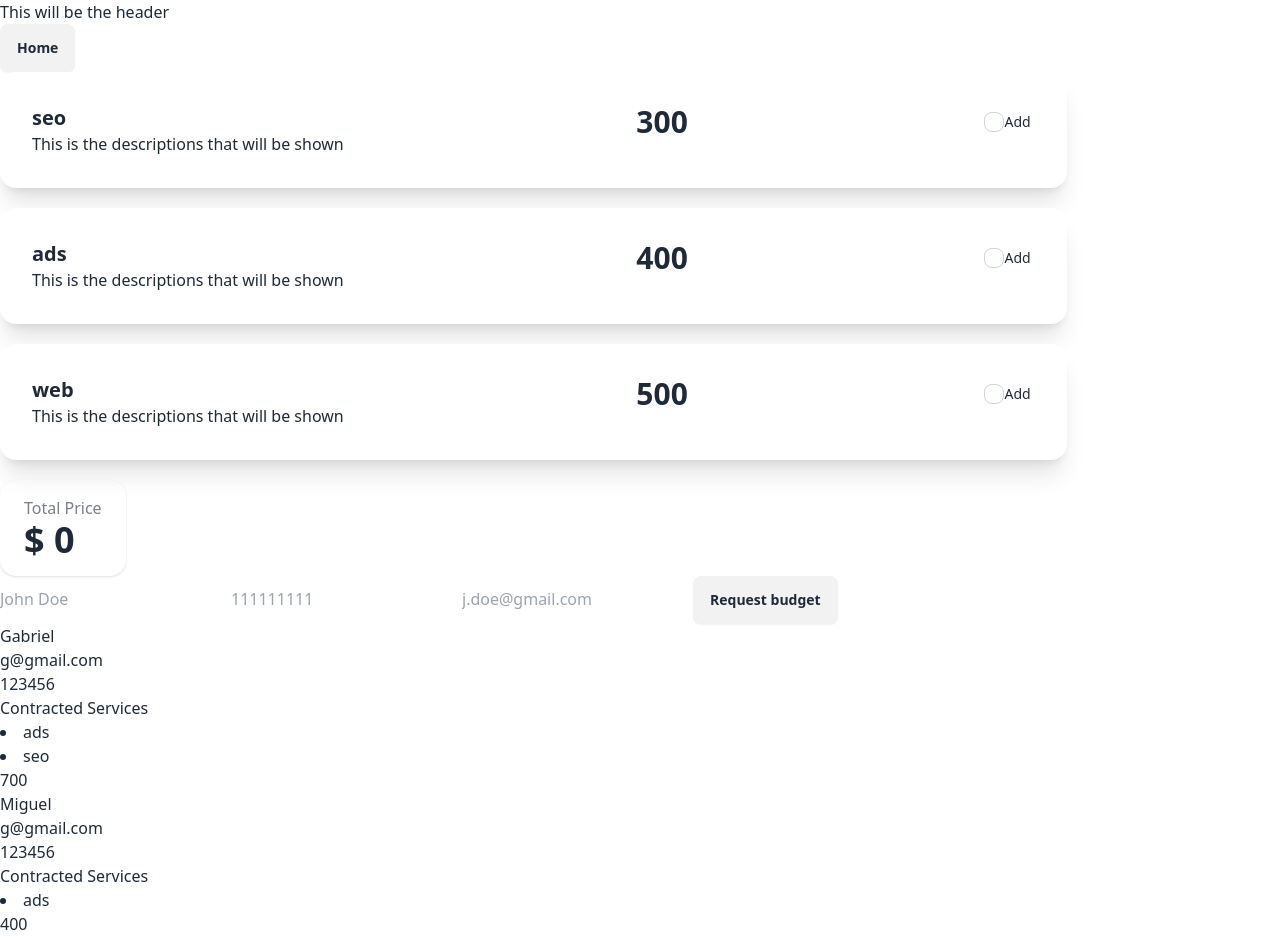
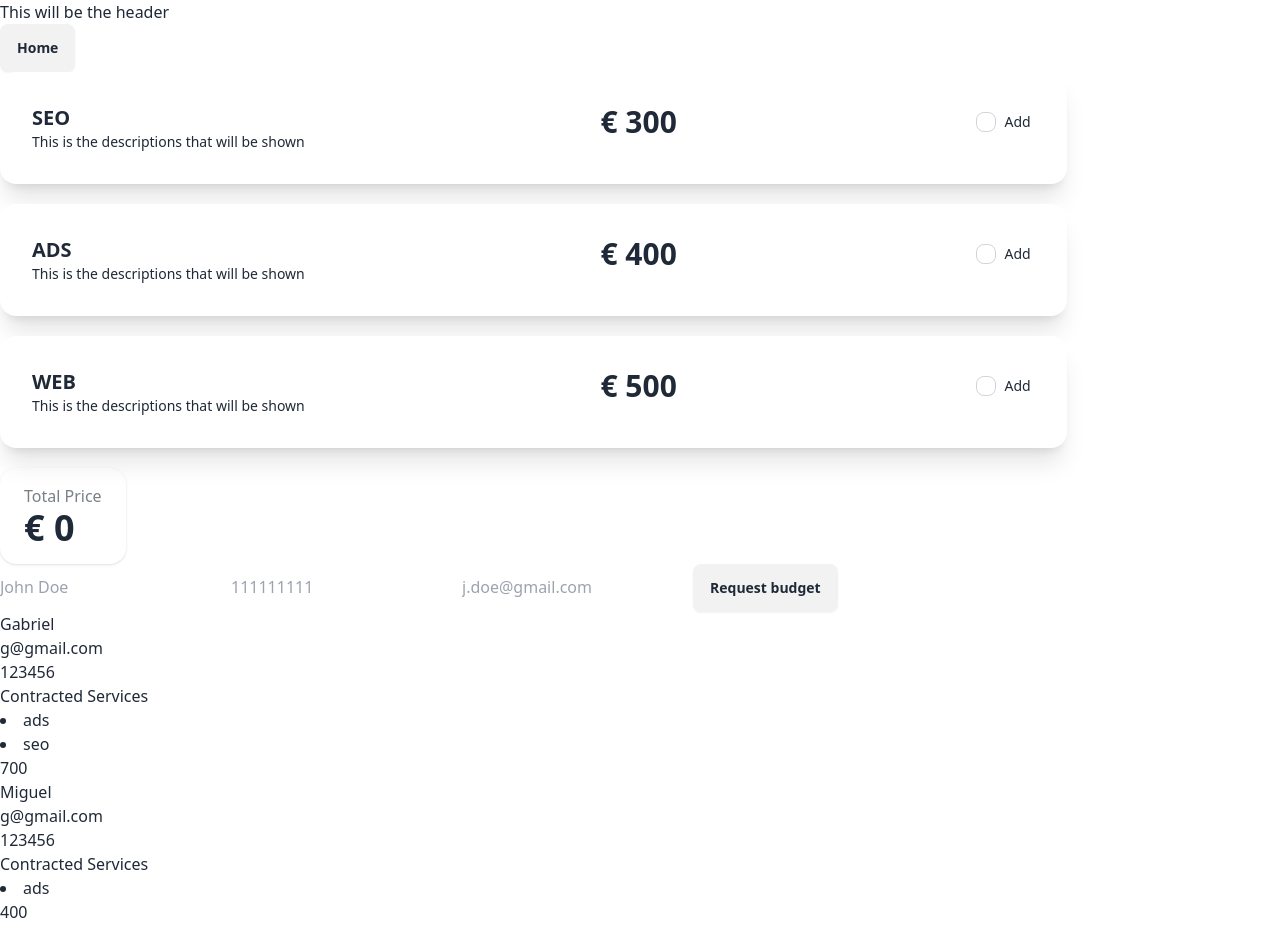
Before and after one commit to gsvaliente/react-sprint-6, a React (Vite) app: page /budget in a window 1280 px wide. Built offline with nearby package versions, Linux system fonts and the light colour scheme.

Commit message:
Minor design adjustments

```diff
--- a/src/components/Card.tsx
+++ b/src/components/Card.tsx
@@ -63,17 +63,17 @@ export function Card({ item }: CardProps) {
         <div className='card-body flex flex-row justify-between'>
           {/* TITLE & DESCRIPTION */}
           <div>
-            <h2 className='card-title'>{item.title}</h2>
-            <p>{item.description}</p>
+            <h2 className='card-title uppercase'>{item.title}</h2>
+            <p className='text-sm'>{item.description}</p>
           </div>
           {/* PRICE */}
           <div>
-            <h1 className='font-extrabold text-3xl'>{item.price}</h1>
+            <h1 className='font-extrabold text-3xl'>€ {item.price}</h1>
           </div>
           {/* CHECKBOX & FORM */}
           <div>
             <div className='form-control'>
-              <label className='label cursor-pointer'>
+              <label className='label cursor-pointer space-x-2'>
                 <input
                   type='checkbox'
                   readOnly
--- a/src/components/ExtraInputs.tsx
+++ b/src/components/ExtraInputs.tsx
@@ -44,7 +44,7 @@ export function ExtraInputs({
           />
         </div>
         {/* LANGUAGES */}
-        <div className='space-x-2'>
+        <div className='space-x-2 mt-1'>
           <Modal
             info='When the team creates a website, we also are able to add multiple languages. You can select upto 3 new languages'
             title='Language Help'
--- a/src/components/Total.tsx
+++ b/src/components/Total.tsx
@@ -8,7 +8,7 @@ export function Total() {
       <div className='stats shadow'>
         <div className='stat'>
           <div className='stat-title'>Total Price</div>
-          <div className='stat-value'>$ {total}</div>
+          <div className='stat-value'>€ {total}</div>
         </div>
       </div>
     </div>
--- a/src/components/ui/ButtonExtras.tsx
+++ b/src/components/ui/ButtonExtras.tsx
@@ -6,7 +6,7 @@ interface ButtonProps {
 export function ButtonExtras({ func, text }: ButtonProps) {
   return (
     <button
-      className={'btn btn-circle btn-outline btn-xs'}
+      className={'btn btn-circle btn-xs'}
       onClick={func}
     >
       {text}
```
